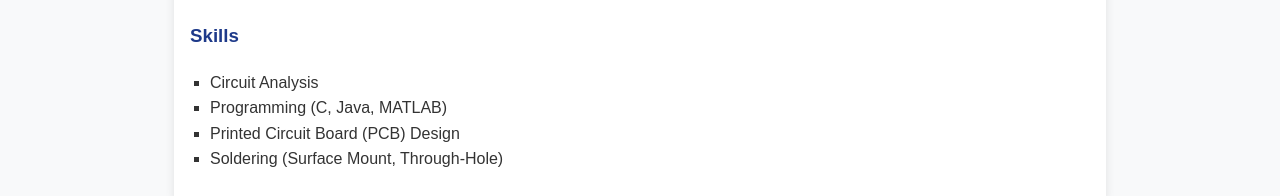
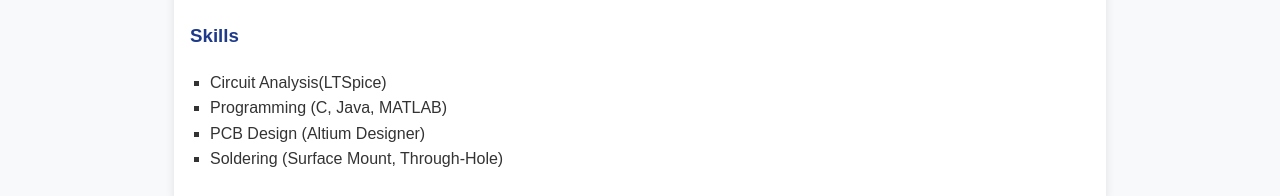
Before and after one commit to isabella-mo/portfolio, a plain HTML site: page index.html in a window 1280 px wide. Shown: the part 489-685 px from the top of the page. Drawn offline with Linux system fonts and the light colour scheme.

Commit message:
Update index.html

```diff
--- a/index.html
+++ b/index.html
@@ -22,9 +22,9 @@
     <section id="skills">
         <h3>Skills</h3>
         <ul>
-            <li>Circuit Analysis</li>
+            <li>Circuit Analysis(LTSpice)</li>
             <li>Programming (C, Java, MATLAB)</li>
-            <li>Printed Circuit Board (PCB) Design</li>
+            <li>PCB Design (Altium Designer)</li>
             <li>Soldering (Surface Mount, Through-Hole)</li>
         </ul>
     </section>
```
